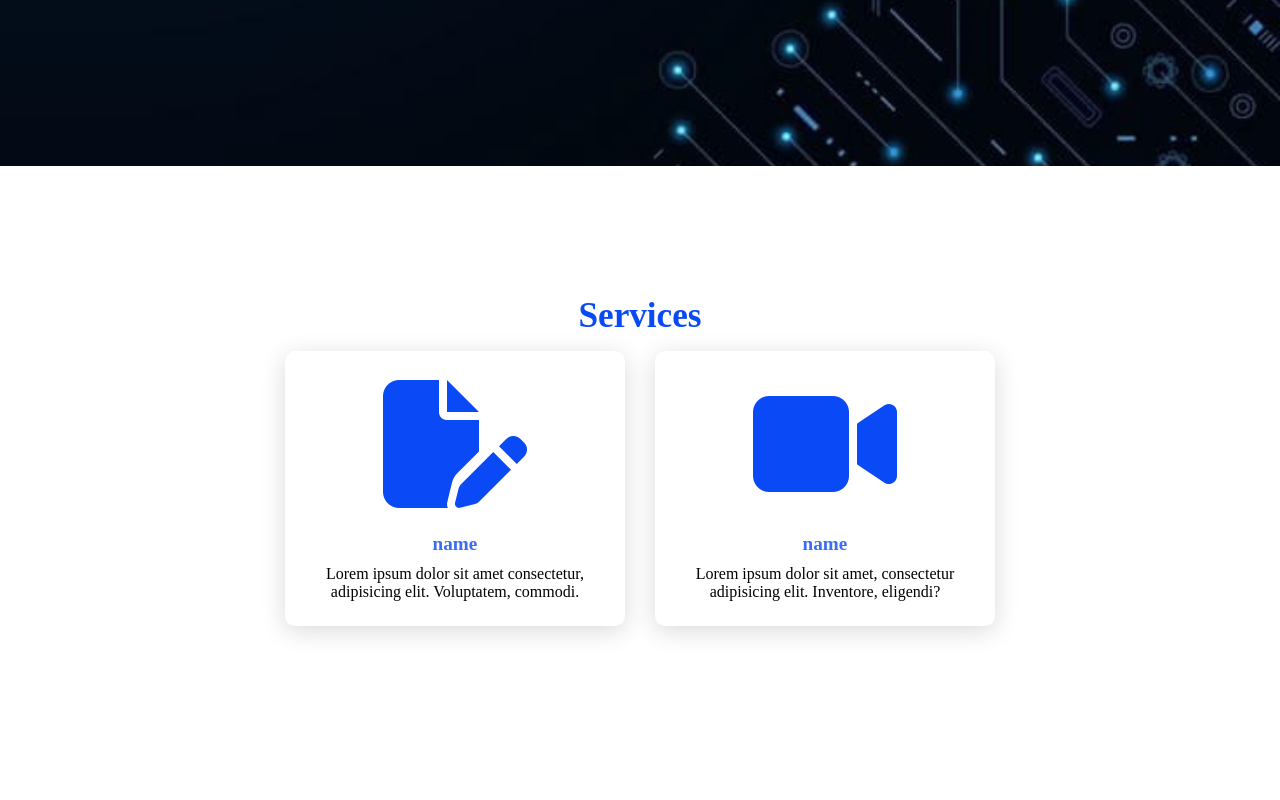
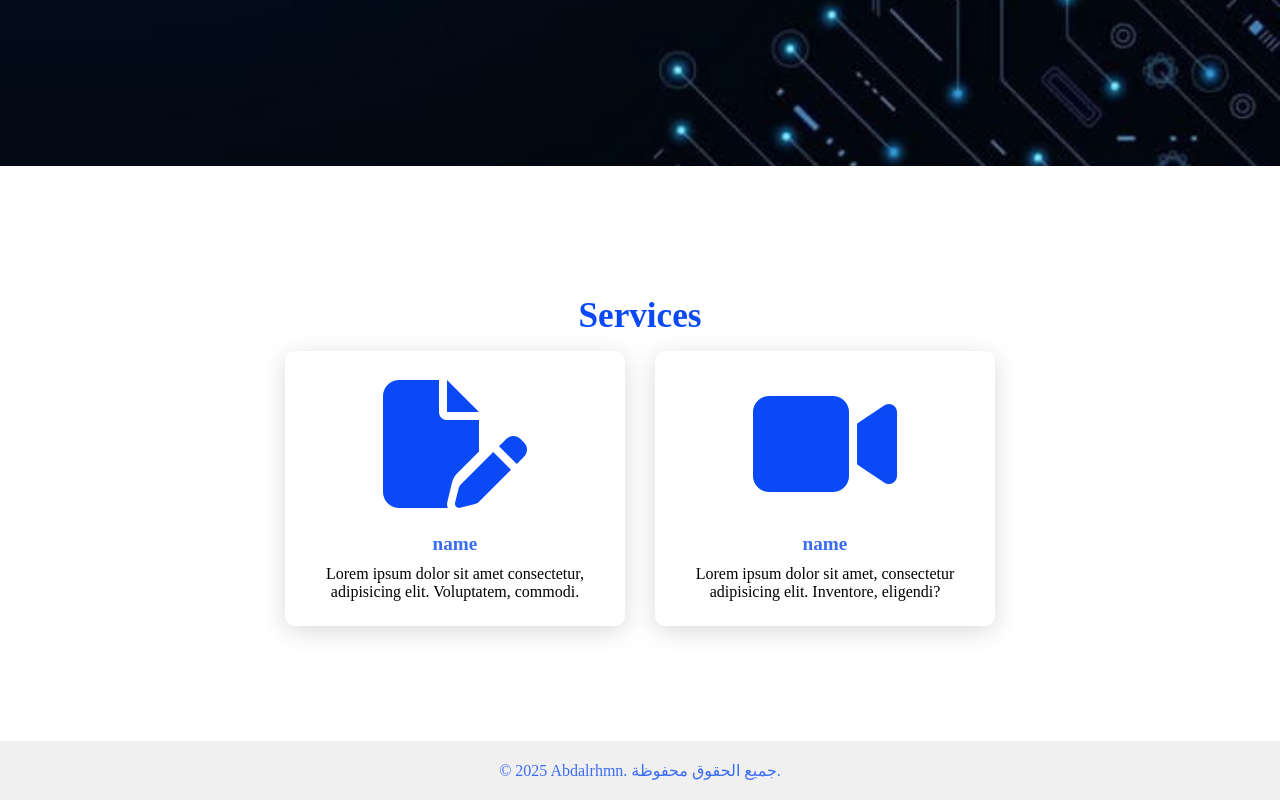
Before and after one commit to eng-abdalrhman/-index.html, a plain HTML site: page index.html in a window 1280 px wide. Shown: the part 634-1434 px from the top of the page. Before the commit the page ends 1375 px from the top, so only its background shows below. Drawn offline with Linux system fonts and the light colour scheme; some icons are missing.

Commit message:
Update index.html

```diff
--- a/index.html
+++ b/index.html
@@ -68,6 +68,13 @@
         </div>
     </section>
 
+<footer style="background-color: #f0f0f0; padding: 20px; text-align: center;">
+    <p style="color: #3a6cf4; font-size: 1em; font-weight: 500;">
+        © 2025 Abdalrhmn. جميع الحقوق محفوظة.
+    </p>
+</footer>
+
+
 
 
 </body>
```
